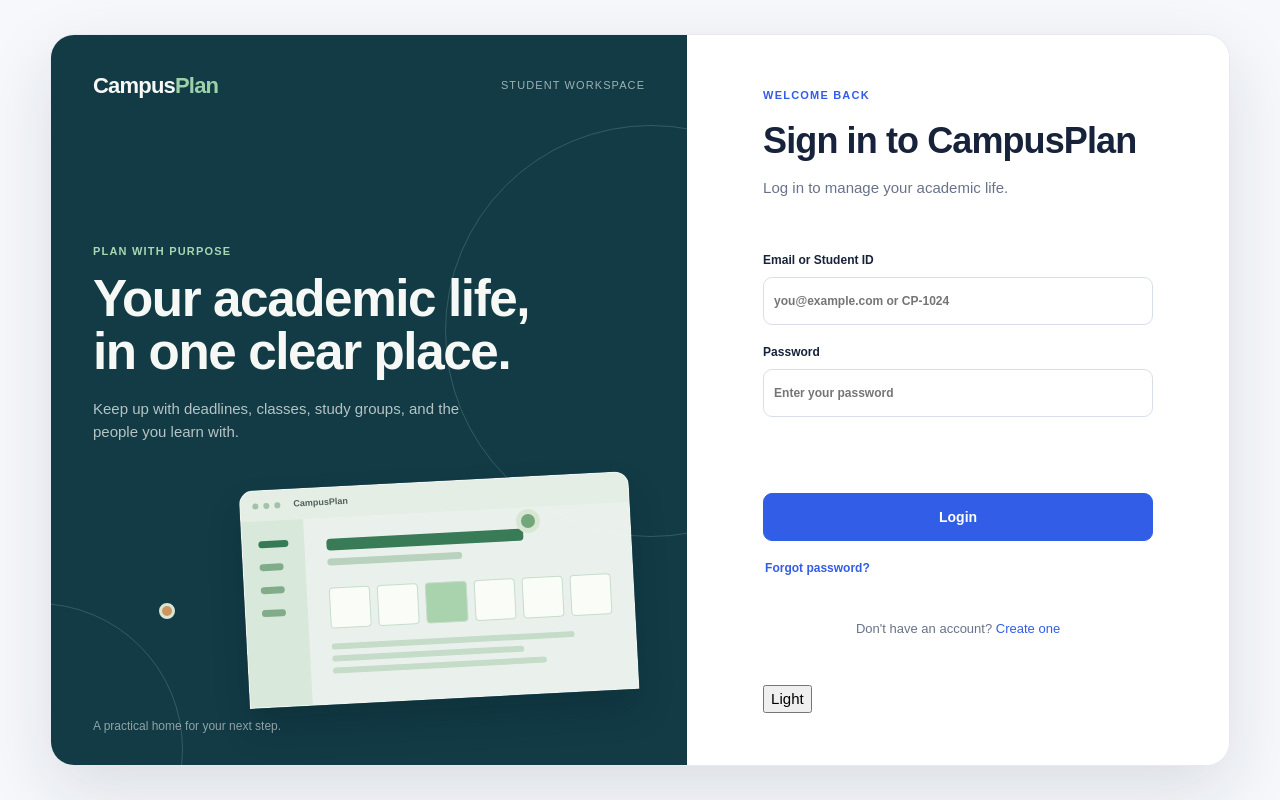
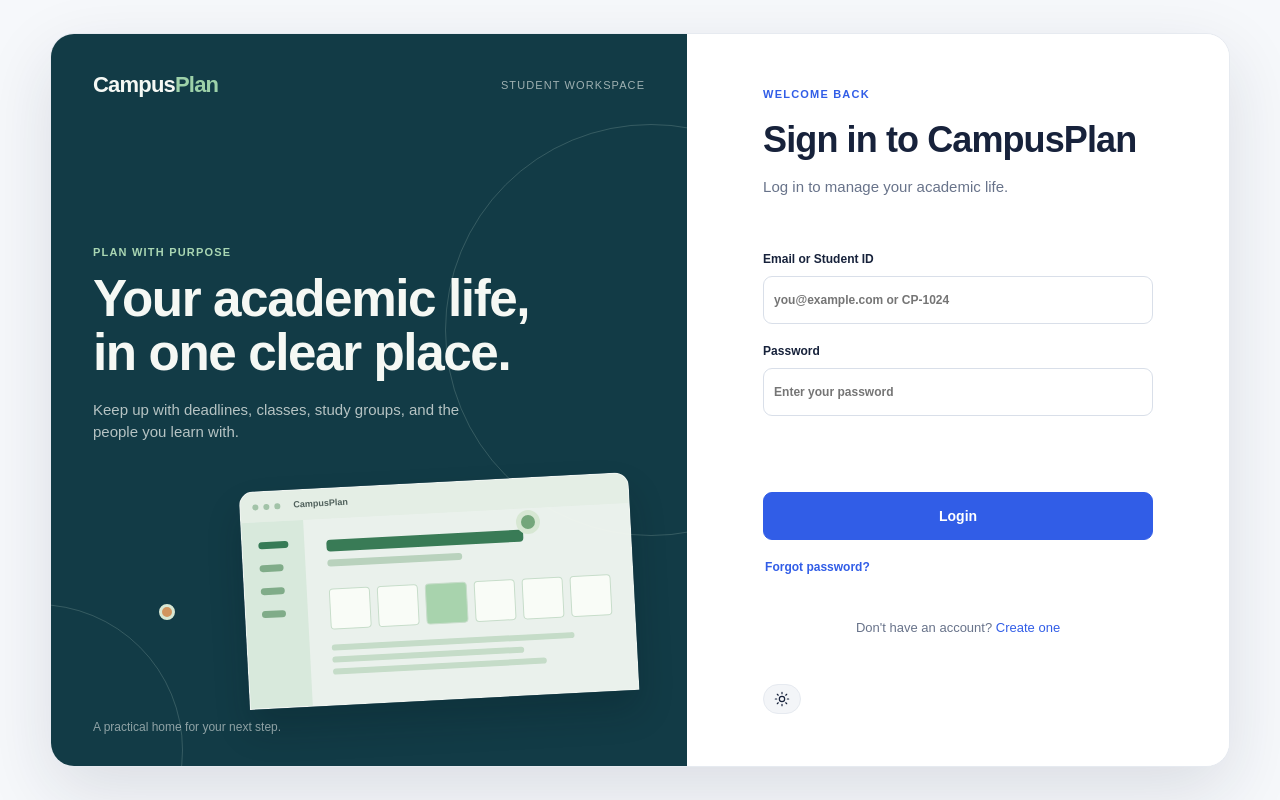
Before and after one commit to DavidSIMBI/campus-plan, a plain HTML site: page login.html in a window 1280 px wide. Drawn offline with Linux system fonts and the light colour scheme.

Commit message:
Improve of all

```diff
--- a/css/style.css
+++ b/css/style.css
@@ -69,7 +69,9 @@ a:hover {
 }
 button:focus-visible,
 a:focus-visible,
-input:focus-visible {
+input:focus-visible,
+select:focus-visible,
+textarea:focus-visible {
   outline: 3px solid #91aaff;
   outline-offset: 3px;
 }
@@ -123,6 +125,47 @@ input:focus-visible {
   gap: 8px;
   color: var(--ink);
   font-weight: 600;
+}
+.theme-toggle {
+  display: inline-grid;
+  width: 38px;
+  height: 30px;
+  place-items: center;
+  flex: none;
+  padding: 0;
+  border: 1px solid var(--line);
+  border-radius: 999px;
+  background: var(--surface-alt);
+  color: var(--ink);
+  transition: background-color 160ms ease, border-color 160ms ease, color 160ms ease;
+}
+.theme-toggle:hover {
+  border-color: var(--blue);
+  background: var(--blue-soft);
+  color: var(--blue);
+}
+.theme-toggle:focus-visible {
+  outline: 3px solid #91aaff;
+  outline-offset: 3px;
+}
+.theme-icon {
+  display: grid;
+  place-items: center;
+  width: 20px;
+  height: 20px;
+}
+.theme-icon svg {
+  width: 16px;
+  height: 16px;
+  fill: none;
+  stroke: currentColor;
+  stroke-linecap: round;
+  stroke-linejoin: round;
+  stroke-width: 1.8;
+}
+.theme-icon svg path:first-child {
+  fill: currentColor;
+  stroke: none;
 }
 .notification-button {
   position: relative;
--- a/js/script.js
+++ b/js/script.js
@@ -16,15 +16,22 @@ function setupTheme() {
   toggle.type = "button";
   toggle.id = "theme-toggle";
   toggle.className = "theme-toggle";
-  toggle.setAttribute("aria-label", "Switch color theme");
-  toggle.innerHTML = '<span class="theme-toggle-label">' + (currentTheme === "dark" ? "Dark" : "Light") + "</span>";
+  const renderToggle = (theme) => {
+    const dark = theme === "dark";
+    toggle.setAttribute("aria-label", dark ? "Switch to light mode" : "Switch to dark mode");
+    toggle.setAttribute("aria-pressed", String(dark));
+    toggle.innerHTML = dark
+      ? '<span class="theme-icon" aria-hidden="true"><svg viewBox="0 0 24 24" focusable="false"><path d="M20.6 15.2A8.5 8.5 0 0 1 8.8 3.4 8.5 8.5 0 1 0 20.6 15.2Z"></path></svg></span>'
+      : '<span class="theme-icon" aria-hidden="true"><svg viewBox="0 0 24 24" focusable="false"><circle cx="12" cy="12" r="4"></circle><path d="M12 2v2M12 20v2M4.93 4.93l1.41 1.41M17.66 17.66l1.41 1.41M2 12h2M20 12h2M4.93 19.07l1.41-1.41M17.66 6.34l1.41-1.41"></path></svg></span>';
+  };
+  renderToggle(currentTheme);
   const header = document.querySelector(".site-header");
   const authCard = document.querySelector(".auth-card");
   if (header) header.insertBefore(toggle, header.querySelector(".profile") || null);
   else if (authCard) authCard.appendChild(toggle);
   toggle.onclick = () => {
     const nextTheme = applyTheme(document.documentElement.dataset.theme === "dark" ? "light" : "dark");
-    toggle.querySelector(".theme-toggle-label").textContent = nextTheme === "dark" ? "Dark" : "Light";
+    renderToggle(nextTheme);
   };
 }
 function currentUser() {
```
